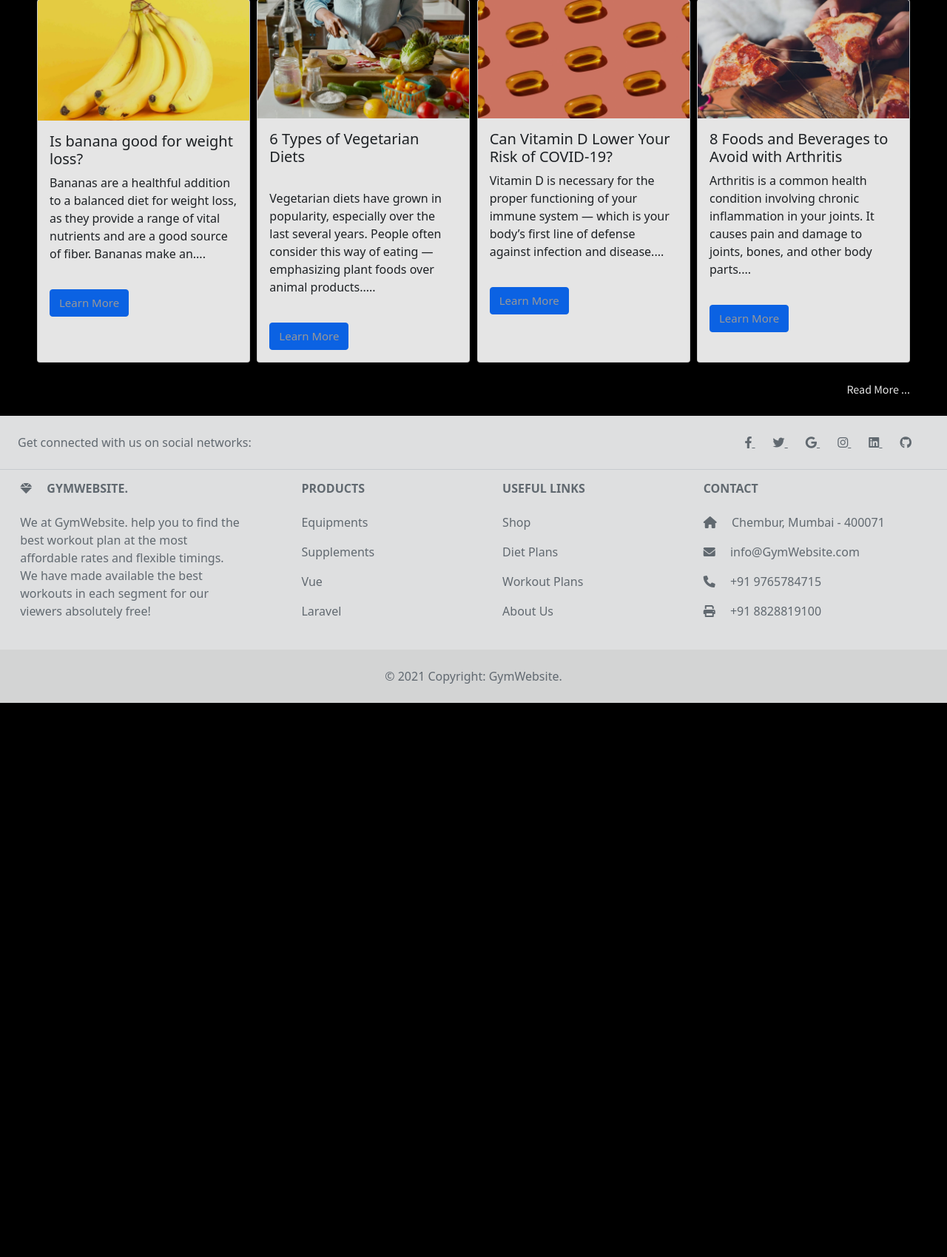
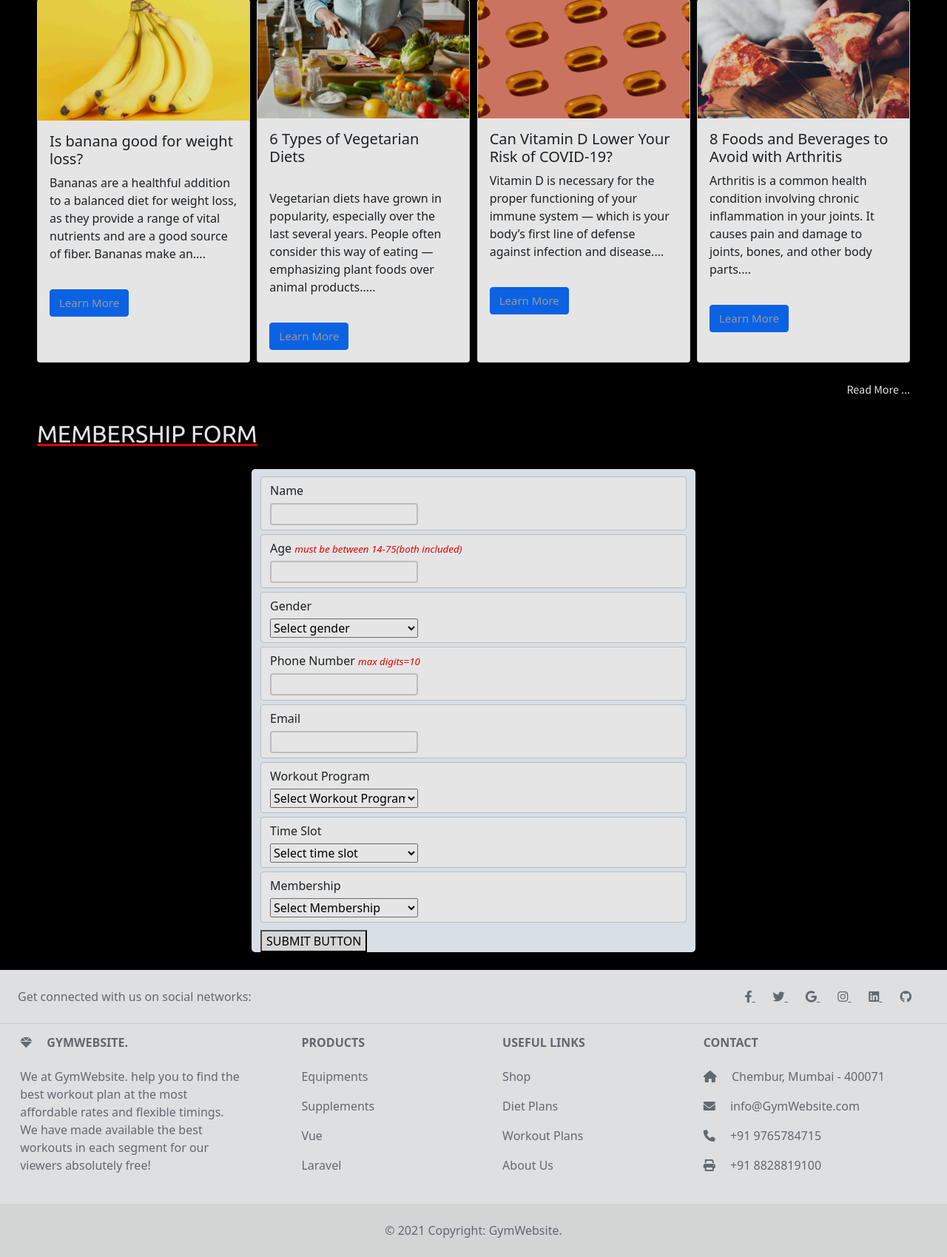
Before and after one commit to atharva-kathane/Gym-Website, a PHP site: page / in a window 1280 px wide; the page is wider, and only the part inside the window is pictured. Shown: the part 1769-3468 px from the top of that part at 74% size. Before the commit the page ends 2719 px from the top of that part, so only its background shows below. Run offline with PHP 8.4, Linux system fonts and the light colour scheme.

Commit message:
updated index.php file
Made changes to the index.php file and added membership form with required attributes.

```diff
--- a/index.php
+++ b/index.php
@@ -160,6 +160,91 @@
     <br>
     <br>
 
+    <!-- MEMBERSHIP FORM -->
+    <p class="c1" style="text-decoration-line: underline; text-decoration-style: solid; text-decoration-color: red;">MEMBERSHIP FORM</p>
+    <br>
+    <br>
+    <br>
+
+    <div class="container">
+      <form  class="form" id="form" action="/RESHAPE/connection1.php" method="post">
+        <div class="form-control" style="margin-top: 10px;">
+          <label>Name</label>
+          <input type="text" name="user_name" style="width: 200px" required>
+        </div>
+
+        <div class="form-control" style="margin-top: 5px;">
+          <label>Age <i style="color:red;font-size:smaller">must be between 14-75(both included)</i></label>
+          <input id="txtage" type="number" name="age" style="width: 200px" required>
+        </div>
+
+        <div class="form-control" style="margin-top: 5px;">
+          <label>Gender</label>
+          <br>
+          <select name="gender" style="width: 200px" required>
+            <option selected hidden value="">Select gender</option>
+            <option value="male">Male</option>
+            <option value="female">Female</option>
+            <option value="na">Prefer not to mention</option>
+          </select>
+        </div>
+
+        <div class="form-control" style="margin-top: 5px;">
+          <label>Phone Number <i style="color:red;font-size:smaller">max digits=10</i></label>
+          <input id="txtphone"  type="number" name="phone_number" style="width: 200px" required>
+        </div>
+
+        <div class="form-control" style="margin-top: 5px;">
+          <label>Email</label>
+          <input type="email"  style="width: 200px" name="email" required>
+        </div>
+
+        <div class="form-control" style="margin-top: 5px;">
+          <label>Workout Program</label>
+          <br>
+          <select name="workout_program" style="width: 200px" required>
+            <option selected hidden value="">Select Workout Program</option>
+            <option value="Yoga">Yoga</option>
+            <option value="Cardio">Cardio</option>
+            <option value="Pilates">Pilates</option>
+            <option value="Weight Training">Weight Training</option>
+            <option value="CrossFit">CrossFit</option>
+          </select>
+        </div>
+
+        <div class="form-control" style="margin-top: 5px;">
+          <label>Time Slot</label>
+          <br>
+          <select name="time_slot" style="width: 200px" required>
+            <option selected hidden value="">Select time slot</option>
+            <option value="Morning 1">5:30am - 7:00am</option>
+            <option value="Morning 2">7:30am - 9:00am</option>
+            <option value="Morning 3">9:30am - 11:00am</option>
+            <option value="Afternoon">2:00pm - 3:30pm</option>
+            <option value="Evening 1">4:30pm - 6:00pm</option>
+            <option value="Evening 2">6:30pm - 8:00pm</option>
+
+          </select>
+        </div>
+
+        <div class="form-control" style="margin-top: 5px; margin-bottom: 10px;">
+          <label>Membership</label>
+          <br>
+          <select name="membership_period" style="width: 200px" required>
+            <option selected hidden value="">Select Membership</option>
+            <option value="One month">One Month (Rs.1000)</option>
+            <option value="Three months">Three Months (Rs.2700)</option>
+            <option value="Six months">Six Months (Rs.5000)</option>
+            <option value="One year">One Year (Rs.9000)</option>
+          </select>
+        </div>
+
+        <button value="submit">SUBMIT BUTTON</button>
+        </form>
+
+    </div>
+    <br>
+
     <!-- FOOTER -->
     <footer class="text-center text-lg-start bg-light text-muted">
       <!-- Section: Social media -->
```
